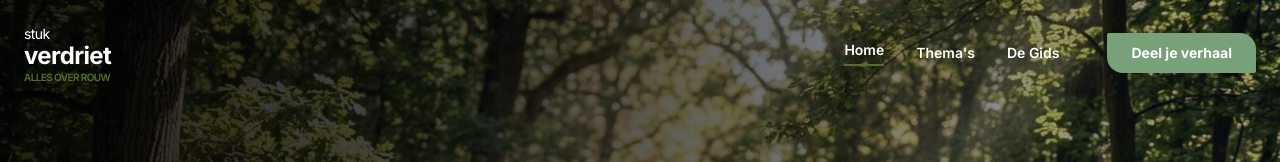
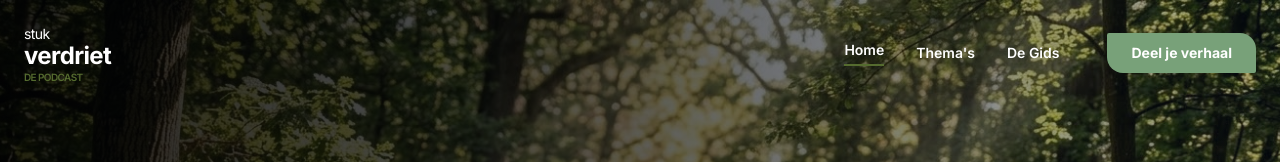
Before and after one commit to DAVEVERA/StukVerdriet, a Next.js app: page / in a window 1280 px wide. Shown: the top 162 px of the page. Built offline with nearby package versions, Linux system fonts and the light colour scheme; no server answers; the database is empty.

Commit message:
feat: Add CI pipeline for frontend builds and implement a new Header component with navigation.

```diff
--- a/components/Header.tsx
+++ b/components/Header.tsx
@@ -13,7 +13,7 @@ export default function Header() {
         <Link href="/" className="font-bold text-2xl text-white flex flex-col leading-none tracking-tight">
           <span className="text-sm font-normal">stuk</span>
           <span>verdriet</span>
-          <span className="text-[10px] uppercase font-semibold text-secondary mt-1">alles over rouw</span>
+          <span className="text-[10px] uppercase font-semibold text-secondary mt-1">De Podcast</span>
         </Link>
         <nav className="hidden md:flex items-center gap-8 font-semibold text-sm text-white">
           <Link href="/" className={`hover:text-secondary transition-colors ${isHome ? 'border-b-2 border-secondary pb-1' : ''}`}>
```
